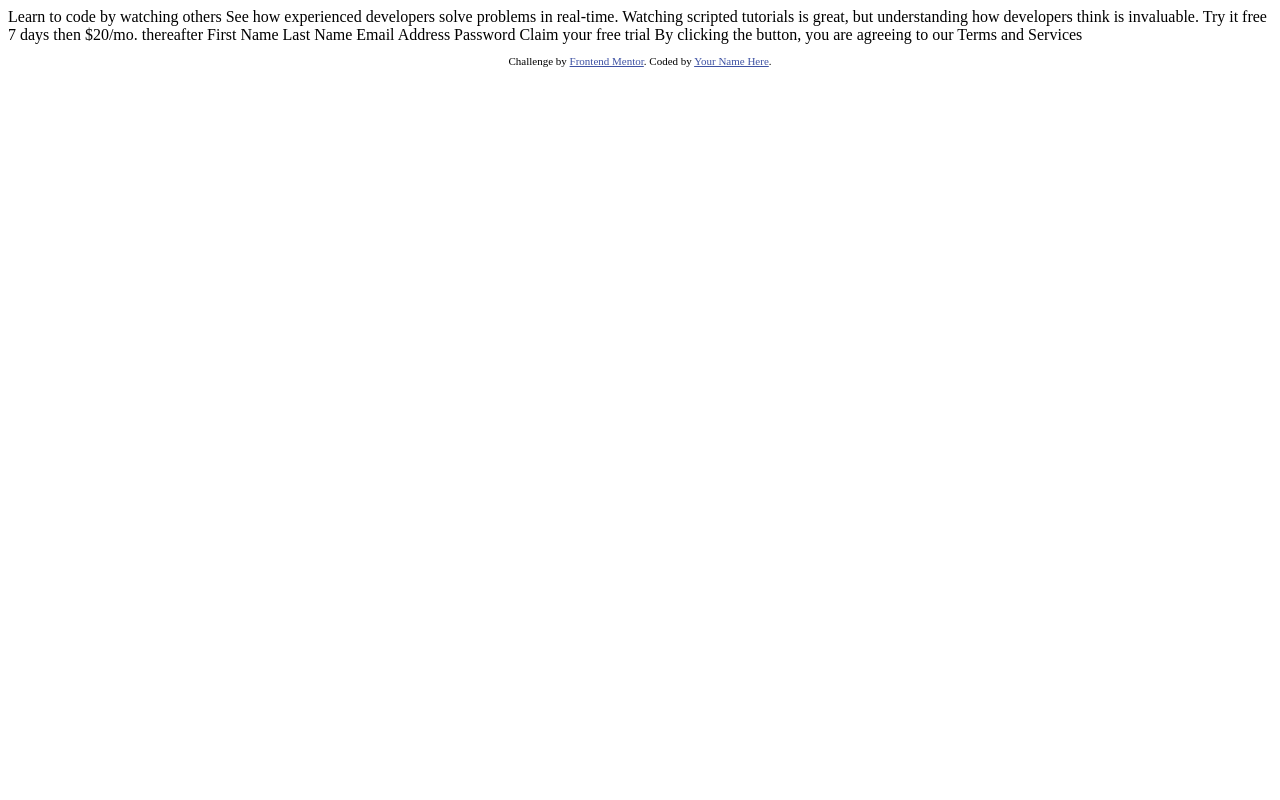
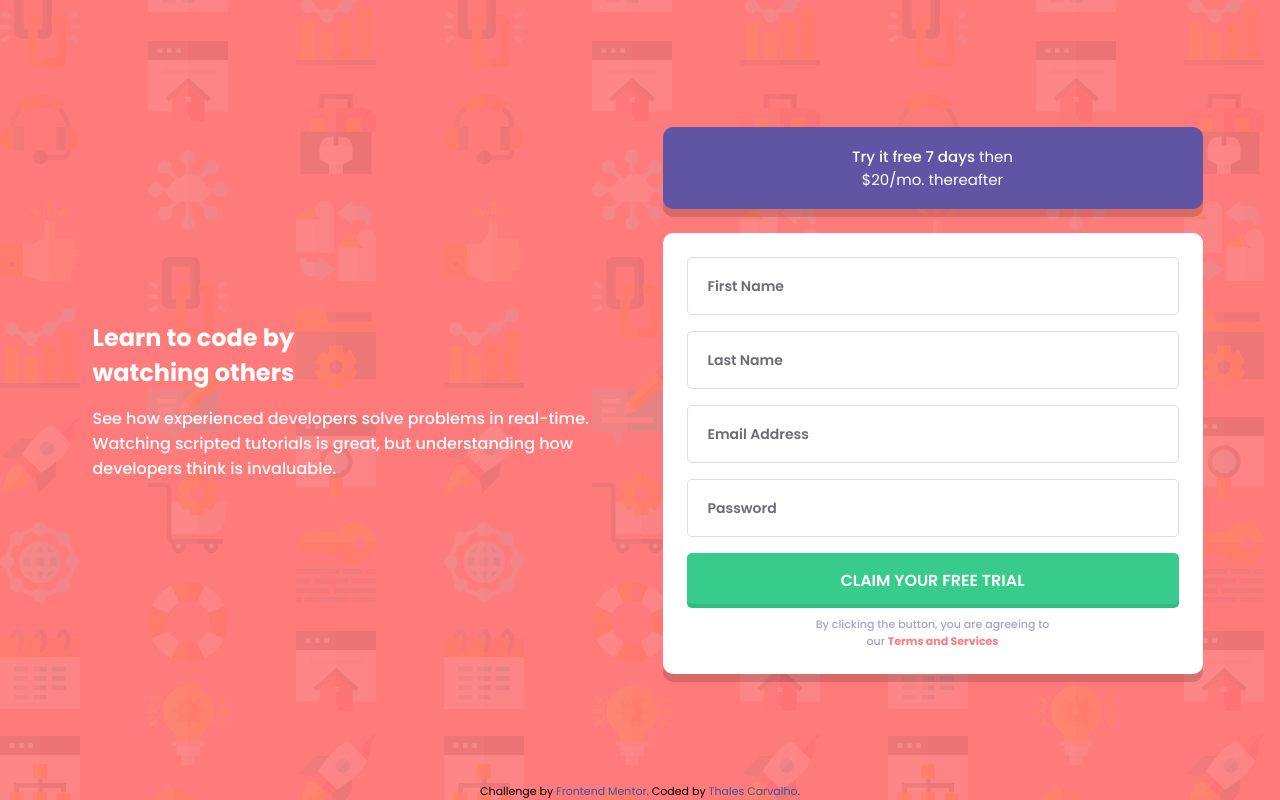
Before and after one commit to tvgc/intro-component-with-sign-up-form, a plain HTML site: page index.html in a window 1280 px wide. Drawn offline with Linux system fonts and the light colour scheme.

Commit message:
ongoing on the project

```diff
--- /dev/null
+++ b/assets/js/main.js
@@ -0,0 +1,127 @@
+const firstName = document.querySelector('#first-name')
+const lastName = document.querySelector('#last-name')
+const email = document.querySelector('#email')
+const password = document.querySelector('#password')
+const form = document.querySelector('form')
+const submitButton = document.querySelector('.submit-btn')
+const errorMessage = document.querySelector('.error-message')
+
+/*fazer com que apareçam as frases de error de falta de input em todos os inputs. fazer tambem com que apareça a outra frase quando o email não estiver no padrão correto no input de email. falta ainda fazer interações de hover com os inputs e botões*/
+
+form.addEventListener('submit', event => {
+    event.preventDefault();
+
+    validateFirstName(firstName);
+    validateLastName(lastName);
+    validateEmail(email);
+    validatePassword(password)
+})
+
+const validateFirstName = (firstName) => {
+    if(firstName.value===''){
+        setError(firstName)
+    } else {
+        setSuccess(firstName)
+    }
+}
+
+const validateLastName = (lastName) => {
+    if(lastName.value===''){
+        setError(lastName)
+    } else {
+        setSuccess(lastName)
+    }
+}
+
+const validateEmail = (email) => {
+    if(isValidEmail(email.value)){
+        setSuccess(email)
+    } else if(email.value === '') {
+        setError(email)
+    } else {
+        setError(email)
+    }
+}
+
+const validatePassword = (password) => {
+    if(password.value===''){
+        setError(password)
+    } else {
+        setSuccess(password)
+    }
+}
+
+const setSuccess = (element) => {
+    element.parentElement.classList.remove('error');
+    element.parentElement.classList.add('success');
+}
+
+const setError = (element) => {
+    element.parentElement.classList.remove('success');
+    element.parentElement.classList.add('error');
+}
+
+const isValidEmail = email => {
+    const re = /^(([^<>()[\]\\.,;:\s@"]+(\.[^<>()[\]\\.,;:\s@"]+)*)|(".+"))@((\[[0-9]{1,3}\.[0-9]{1,3}\.[0-9]{1,3}\.[0-9]{1,3}\])|(([a-zA-Z\-0-9]+\.)+[a-zA-Z]{2,}))$/;
+    return re.test(String(email).toLowerCase());
+}
+
+// const messageErrorOutput = (element) => {
+//     const parentInput = element.parentElement
+//     parentInput.querySelector('.error-message').textContent = "cannot be empty"
+//     console.log('deu certo')
+// }
+
+
+/*const setError = (element, message) => {
+    const inputControl = element.parentElement;
+    const errorDisplay = inputControl.querySelector('.error');
+
+    errorDisplay.textContent = message;
+    inputControl.classList.add('error');
+    inputControl.classList.remove('success')
+}
+
+const setSuccess = element => {
+    const inputControl = element.parentElement;
+    const errorDisplay = inputControl.querySelector('.error')
+
+    errorDisplay.textContent = '';
+    inputControl.classList.add('success');
+    inputControl.classList.remove('error')
+}
+
+const isValidEmail = email => {
+    const re = /^(([^<>()[\]\\.,;:\s@"]+(\.[^<>()[\]\\.,;:\s@"]+)*)|(".+"))@((\[[0-9]{1,3}\.[0-9]{1,3}\.[0-9]{1,3}\.[0-9]{1,3}\])|(([a-zA-Z\-0-9]+\.)+[a-zA-Z]{2,}))$/;
+    return re.test(String(email).toLowerCase());
+}
+
+const validateInputs = ()=>{
+    const firstNameValue = firstName.value.trim()
+    const lastNameValue = lastName.value.trim()
+    const emailValue = email.value.trim()
+    const passwordValue = password.value.trim()
+
+    if(firstNameValue==='') {
+        setError(username, 'First Name cannot be empty')
+    } else {
+        setSuccess(username)
+    }
+
+    if(emailValue===''){
+        setError(email, 'Looks like this not an email')
+    } else if (!isValidEmail(emailValue)){
+        setError(email, 'Looks like this not an email')
+    } else {
+        setSuccess(email);
+    }
+
+    if(passwordValue==='') {
+        setError(password, 'Password cannot be empty');
+    } else if (passwordValue.length < 8) {
+        setError(password, 'Password cannot be empty');
+    } else {
+        setSuccess(password)
+    }
+}
+*/
--- /dev/null
+++ b/assets/styles/style.css
@@ -0,0 +1,278 @@
+/*-----------------------------------*\
+  #FONTS
+\*-----------------------------------*/
+@import url('https://fonts.googleapis.com/css2?family=Poppins:wght@400;500;600;700&display=swap');
+
+/*-----------------------------------*\
+  #VARIABLES
+\*-----------------------------------*/
+:root {
+    /*Colors*/
+
+    /*primary*/
+    --red-color: hsl(0, 100%, 74%);
+    --green-color: hsl(154, 59%, 51%);
+    /*accent*/
+    --blue-gradient: hsl(248, 32%, 49%);
+
+    /*Typography*/
+    --body-font-family: 'Poppins', sans-serif;
+
+    --text-size: 1.6rem;
+    --title-size: 2.8rem;
+
+}
+
+/*RESPONSIVE*/
+
+/*768px*/
+@media screen and (min-width: 768px){
+    :root {
+        --title-size: 5rem;
+    }
+}
+
+/*-----------------------------------*\
+  #RESET
+\*-----------------------------------*/
+*,
+*::before,
+*::after {
+    padding: 0;
+    margin: 0;
+    box-sizing: border-box;
+}
+
+a {
+    color: inherit;
+    text-decoration: none;
+  }
+
+ input,
+ button {
+    background: none;
+    border: none;
+    font: inherit;
+}
+
+input { width: 100%; }
+
+button { cursor: pointer; }
+
+img {
+    max-width: 100%;
+    height: auto;
+}
+
+html {
+    font-family: var(--body-font-family);
+    font-size: 62.5%;
+    scroll-behavior: smooth;
+}
+
+body {
+    font-size: var(--text-size);
+    font-family: var(--body-font-family);
+    background-color: var(--red-color);
+    background-image: url('../images/bg-intro-mobile.png');
+    position: relative;
+    min-height: 100vh;
+}
+
+/*-----------------------------------*\
+  #REUSABLE
+\*-----------------------------------*/
+.container {
+    max-width: 100%;
+    padding-inline: 2.4rem;
+}
+
+.title {
+    color: #FFFFFF;
+    font-weight: 700;
+    margin-bottom: 1.6rem;
+}
+
+/*-----------------------------------*\
+  #OTHERS
+\*-----------------------------------*/
+.first {
+    text-align: center;
+    padding-top: 8.8rem;
+    padding-bottom: calc(6.4rem / 2);
+}
+
+.first-desc {
+    color: #FFFFFF;
+    font-weight: 500;
+}
+
+.second {
+    padding-top: calc(6.4rem / 2);
+    padding-bottom: 6.4rem;
+}
+
+.free {
+    font-size: 1.5rem;
+    font-weight: 400;
+    background-color: var(--blue-gradient);
+    border-radius: 10px;
+    color: #FFFFFF;
+    width: 100%;
+    padding-block: 1.8rem;
+    margin-bottom: 2.4rem;
+    box-shadow: 0px 8px 0px 0px hsla(0, 0%, 0%, 0.15);
+
+}
+
+.free span {
+    font-weight: 500;
+}
+
+.form-container {
+    padding: 2.4rem;
+    background-color: #FFFFFF;
+    border-radius: 10px;
+    box-shadow: 0px 8px 0px 0px hsla(0, 0%, 0%, 0.15);
+
+}
+
+.input-container {
+    display: flex;
+    flex-direction: column;
+    position: relative;
+}
+
+.outline-input {
+    display: flex;
+    border-radius: 5px;
+    border: 1px solid hsla(0, 0%, 87%, 1);
+}
+
+.outline-input.error::before{
+    content: '';
+    position: absolute;
+    right: 2rem;
+    top: 1.6rem;
+    background-image: url('../images/icon-error.svg');
+    height: 2.4rem;
+    width: 2.4rem;
+    background-size: cover;
+}
+
+.outline-input input {
+    height: 5.6rem;
+    padding-left: 2rem;
+    z-index: 1000;
+}
+
+.outline-input input:focus {
+    outline: none;
+}
+
+.outline-input input::placeholder {
+    font-size: 1.4rem;
+    font-weight: 600;
+    color: #3D3B48;
+    opacity: 0.75;
+}
+
+.outline-input.error input {
+    border: 2px solid red;
+    border-radius: 5px;
+}
+
+.outline-input.success input {
+    border: 2px solid green;
+    border-radius: 5px;
+}
+
+.error-message {
+    height: 1.6rem;
+    color: var(--red-color);
+    font-size: 1.1rem;
+    text-align: right;
+}
+
+.submit-btn {
+    width: 100%;
+    text-transform: uppercase;
+    padding-block: 1.5rem;
+    color: #FFFFFF;
+    background-color: var(--green-color);
+    box-shadow: 0px -4px 0px 0px hsla(0, 0%, 0%, 0.09) inset;
+    border-radius: 5px;
+    font-weight: 600;
+    margin-bottom: 0.8rem;
+}
+
+.agree-terms {
+    font-size: 1.1rem;
+    font-weight: 500;
+    text-align: center;
+    color: hsla(247, 32%, 72%, 1);
+}
+
+.agree-terms span {
+    color: hsla(0, 100%, 74%, 1);
+    font-weight: 700;
+}
+
+footer {
+    position: absolute;
+    bottom: 0;
+    width: 100%;
+}
+
+/*-----------------------------------*\
+  #MEDIAS
+\*-----------------------------------*/
+/*768px*/
+@media screen and (min-width: 768px) {
+    body {
+        background-image: url('../images/bg-intro-desktop.png');
+        height: 100vh;
+        display: flex;
+        flex-direction: column;
+        justify-content: center;
+    }
+
+    section {
+        display: flex;
+        gap: 4.5rem;
+    }
+
+    .first {
+        display: flex;
+        justify-content: end;
+        align-items: center;
+        padding: 0;
+        padding-left: 2.4rem;
+    }
+
+    .first, .second {
+        flex: 1;
+    }
+
+    .first > div {
+        text-align: right;
+    }
+
+    .title, .first-desc {
+        max-width: 52.5rem;
+        text-align: left;
+    }
+
+    .second {
+        display: flex;
+        justify-content: start;
+        align-items: center;
+        padding: 0;
+        padding-right: 2.4rem;
+    }
+
+    .second > div {
+        max-width: 54rem;
+        width: 100%;
+    }
+}
--- a/index.html
+++ b/index.html
@@ -4,7 +4,9 @@
   <meta charset="UTF-8">
   <meta name="viewport" content="width=device-width, initial-scale=1.0"> <!-- displays site properly based on user's device -->
 
-  <link rel="icon" type="image/png" sizes="32x32" href="./images/favicon-32x32.png">
+  <link rel="icon" type="image/png" sizes="32x32" href="assets/images/favicon-32x32.png">
+
+  <link rel="stylesheet" href="assets/styles/style.css">
 
   <title>Frontend Mentor | Intro component with sign up form</title>
 
@@ -15,28 +17,75 @@
   </style>
 </head>
 <body>
+  <main>
+    <section>
+      <div class="first container">
+        <div>
+          <h1 class="title">Learn to code by <br> watching others</h1>
+          <p class="first-desc">
+            See how experienced developers solve problems in real-time. Watching scripted tutorials is great, but understanding how developers think is invaluable.
+          </p>
+        </div>
+      </div>
 
-  Learn to code by watching others
+      <div class="second container">
+        <div>
+          <button class="free"> <span>Try it free 7 days</span> then <br>$20/mo. thereafter</button>
+          <div class="form-container">
+            <form action="/">
+              <div class="input-container">
+                <div class="outline-input">
+                  <input type="text" name="" id="first-name" placeholder="First Name">
+                  <span class="error-img">
 
-  See how experienced developers solve problems in real-time. Watching scripted tutorials is great,
-  but understanding how developers think is invaluable.
+                  </span>
+                </div>
+                <div class="error-message"></div> <!--First Name cannot be empty-->
+              </div>
+              <div class="input-container">
+                <div class="outline-input">
+                  <input type="text" name="" id="last-name" placeholder="Last Name">
+                  <span class="error-img">
 
-  Try it free 7 days then $20/mo. thereafter
+                  </span>
+                </div>
+                <div class="error-message"></div> <!--Last Name cannot be empty-->
+              </div>
+              <div class="input-container">
+                <div class="outline-input">
+                  <input type="text" name="" id="email" placeholder="Email Address">
+                  <span class="error-img">
 
-  First Name
-  Last Name
-  Email Address
-  Password
+                  </span>
+                </div>
+                <div class="error-message"></div> <!--Looks like this not an email-->
+              </div>
+              <div class="input-container">
+                <div class="outline-input">
+                  <input type="password" name="" id="password" placeholder="Password">
+                  <span class="error-img">
 
-  Claim your free trial
-
-  By clicking the button, you are agreeing to our Terms and Services
-
+                  </span>
+                </div>
+                <div class="error-message"></div> <!--Password cannot be empty-->
+              </div>
+              <button type="submit" class="submit-btn">Claim Your Free Trial</button>
+              <p class="agree-terms">
+                By clicking the button, you are agreeing to <br> our <span>Terms and Services</span>
+              </p>
+            </form>
+          </div>
+        </div>
+      </div>
+    </section>
+  </main>
   <footer>
     <p class="attribution">
       Challenge by <a href="https://www.frontendmentor.io?ref=challenge" target="_blank">Frontend Mentor</a>.
-      Coded by <a href="#">Your Name Here</a>.
+      Coded by <a href="#">Thales Carvalho</a>.
     </p>
   </footer>
+
+  <script defer src="assets/js/main.js"></script>
 </body>
 </html>
```
Also changed, not shown: assets/images/bg-intro-desktop.png (renamed from images/bg-intro-desktop.png), assets/images/bg-intro-mobile.png (renamed from images/bg-intro-mobile.png), assets/images/favicon-32x32.png (renamed from images/favicon-32x32.png), assets/images/icon-error.svg (renamed from images/icon-error.svg).
